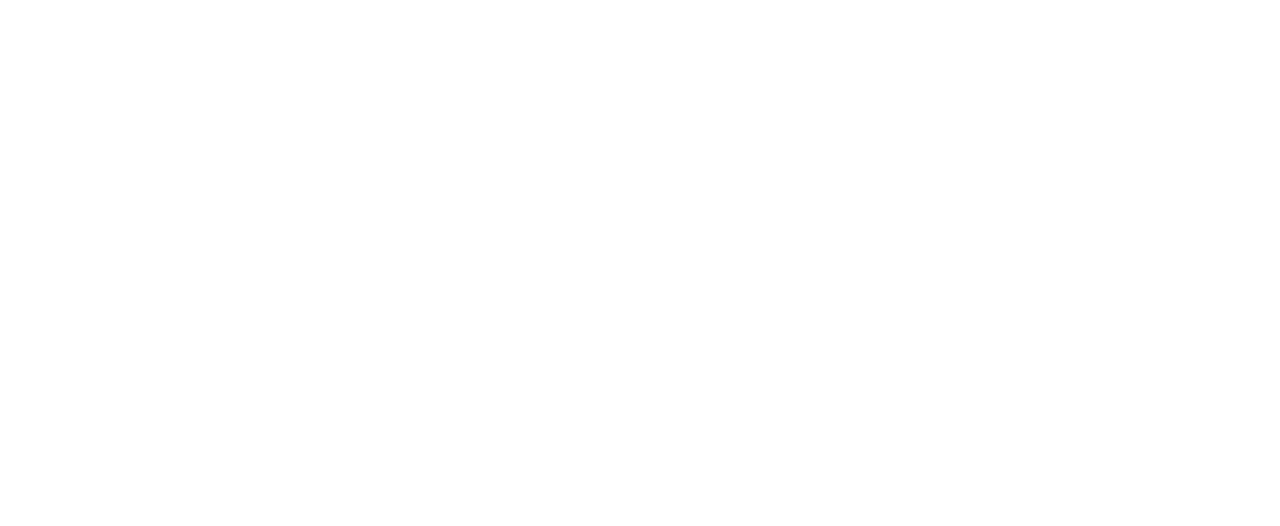
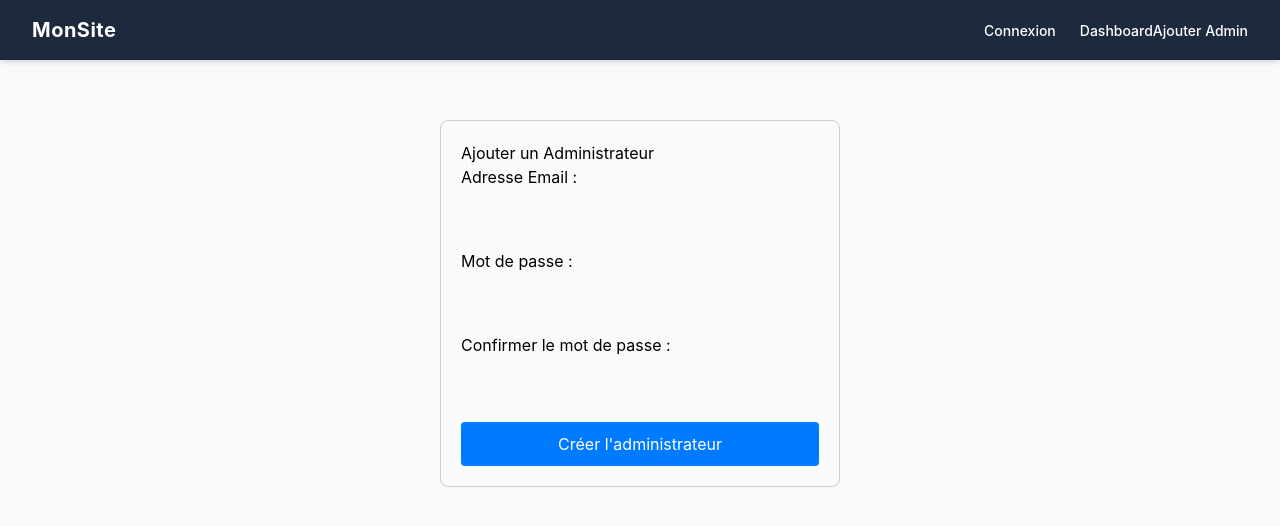
Before and after one commit to sitraka-22/profile_bas, a React (Vite) app: page /AddAdminForm in a window 1280 px wide. Before the commit this address had no page. Shown: the top 526 px of the page. Built offline with nearby package versions, Linux system fonts and the light colour scheme.

Commit message:
ReAjout des Administrateur

```diff
--- a/src/App.tsx
+++ b/src/App.tsx
@@ -1,23 +1,25 @@
-import { useState } from 'react'
-import { BrowserRouter as Router, Routes, Route, Navigate } from 'react-router-dom';
-
+import { BrowserRouter as Router, Routes, Route } from 'react-router-dom';
+import Navbar from './components/Navbar'; // Ajuste le chemin si nécessaire
 import Login from './page/Login';
 import Dashboard from './page/Dashboard';
+import AddAdminForm from './page/AjoutAdmin';
 
 function App() {
+  return (
+    <Router>
+      {/* La Navbar est fixe en haut et visible sur toutes les routes */}
+      <Navbar />
 
-
-  return (
-    <>
-      <Router>
+      {/* Conteneur principal avec une marge en haut pour ne pas être caché sous la Navbar */}
+      <div className="pt-20 min-h-screen bg-slate-50">
         <Routes>
+          <Route path="/" element={<Login />} />
           <Route path="/Dasshboard" element={<Dashboard />} />
-
-          <Route path="/" element={<Login/>} />
+           <Route path="/AddAdminForm" element={<AddAdminForm />} />
         </Routes>
-      </Router>
-    </>
-  )
+      </div>
+    </Router>
+  );
 }
 
-export default App
+export default App;
--- a/src/components/Navbar.tsx
+++ b/src/components/Navbar.tsx
@@ -1,23 +1,36 @@
-interface NavbarProps {
-  onNavigate: (page: string) => void;
-  activePage: string;
-}
+import React from "react";
+import { Link } from "react-router-dom";
 
-export default function Navbar({ onNavigate, activePage }: NavbarProps) {
+const Navbar: React.FC = () => {
   return (
-    <nav className="right-navbar">
-      <div className="nav-logo">COLASS</div>
-      <ul className="nav-links">
-        <li className={activePage === 'dashboard' ? 'active' : ''} onClick={() => onNavigate('dashboard')}>
-          Tableau de bord
+    <nav className="fixed top-0 left-0 w-full bg-slate-800 text-white px-8 py-4 flex justify-between items-center shadow-md z-50">
+      <h2 className="text-xl font-bold tracking-wide">MonSite</h2>
+
+      <ul className="flex items-center gap-6 list-none m-0 p-0">
+        <li>
+          <Link
+            to="/"
+            className="hover:text-blue-400 transition-colors duration-200 text-sm font-medium"
+          >
+            Connexion
+          </Link>
         </li>
-        <li className={activePage === 'projets' ? 'active' : ''} onClick={() => onNavigate('projets')}>
-          Gestion Chantiers
-        </li>
-        <li className={activePage === 'poubelle' ? 'active' : ''} onClick={() => onNavigate('poubelle')}>
-          Corbeille
+        <li>
+          <Link
+            to="/Dasshboard"
+            className="hover:text-blue-400 transition-colors duration-200 text-sm font-medium"
+          >
+            Dashboard
+          </Link><Link
+            to="/AddAdminForm"
+            className="hover:text-blue-400 transition-colors duration-200 text-sm font-medium"
+          >
+            Ajouter Admin
+          </Link>
         </li>
       </ul>
     </nav>
   );
-}
+};
+
+export default Navbar;
--- /dev/null
+++ b/src/page/AjoutAdmin.tsx
@@ -0,0 +1,120 @@
+import React, { useState, FormEvent } from 'react';
+
+interface FetchError {
+    message: string;
+}
+
+const AddAdminForm: React.FC = () => {
+    // États pour le formulaire
+    const [email, setEmail] = useState<string>('');
+    const [password, setPassword] = useState<string>('');
+    const [confirmPassword, setConfirmPassword] = useState<string>('');
+
+    // États pour la gestion des retours (Succès / Erreur)
+    const [error, setError] = useState<string | null>(null);
+    const [success, setSuccess] = useState<string | null>(null);
+    const [loading, setLoading] = useState<boolean>(false);
+
+    const handleSubmit = async (e: FormEvent<HTMLFormElement>) => {
+        e.preventDefault();
+        setError(null);
+        setSuccess(null);
+
+        // Validation basique des mots de passe côté client
+        if (password !== confirmPassword) {
+            setError("Les mots de passe ne correspondent pas.");
+            return;
+        }
+
+        if (password.length < 6) {
+            setError("Le mot de passe doit contenir au moins 6 caractères.");
+            return;
+        }
+
+        setLoading(true);
+
+        try {
+            // Remplace l'URL par celle de ton API si nécessaire (ex: http://localhost:5000)
+            const response = await fetch('/api/auth/register', {
+                method: 'POST',
+                headers: {
+                    'Content-Type': 'application/json',
+                },
+                body: JSON.stringify({ email, password }),
+            });
+
+            const data = await response.json();
+
+            if (!response.ok) {
+                throw new Error(data.message || "Une erreur est survenue.");
+            }
+
+            // Réinitialisation en cas de succès
+            setSuccess(data.message || "Administrateur créé avec succès !");
+            setEmail('');
+            setPassword('');
+            setConfirmPassword('');
+        } catch (err: any) {
+            setError(err.message || "Impossible de contacter le serveur.");
+        } finally {
+            setLoading(false);
+        }
+    };
+
+    return (
+        <div style={{ maxWidth: '400px', margin: '40px auto', padding: '20px', border: '1px solid #ccc', borderRadius: '8px' }}>
+            <h2>Ajouter un Administrateur</h2>
+
+            {error && <div style={{ color: 'red', marginBottom: '15px' }}>{error}</div>}
+            {success && <div style={{ color: 'green', marginBottom: '15px' }}>{success}</div>}
+
+            <form onSubmit={handleSubmit}>
+                <div style={{ marginBottom: '15px' }}>
+                    <label htmlFor="email" style={{ display: 'block', marginBottom: '5px' }}>Adresse Email :</label>
+                    <input
+                        id="email"
+                        type="email"
+                        value={email}
+                        onChange={(e) => setEmail(e.target.value)}
+                        required
+                        style={{ width: '100%', padding: '8px', boxSizing: 'border-box' }}
+                    />
+                </div>
+
+                <div style={{ marginBottom: '15px' }}>
+                    <label htmlFor="password" style={{ display: 'block', marginBottom: '5px' }}>Mot de passe :</label>
+                    <input
+                        id="password"
+                        type="password"
+                        value={password}
+                        onChange={(e) => setPassword(e.target.value)}
+                        required
+                        style={{ width: '100%', padding: '8px', boxSizing: 'border-box' }}
+                    />
+                </div>
+
+                <div style={{ marginBottom: '20px' }}>
+                    <label htmlFor="confirmPassword" style={{ display: 'block', marginBottom: '5px' }}>Confirmer le mot de passe :</label>
+                    <input
+                        id="confirmPassword"
+                        type="password"
+                        value={confirmPassword}
+                        onChange={(e) => setConfirmPassword(e.target.value)}
+                        required
+                        style={{ width: '100%', padding: '8px', boxSizing: 'border-box' }}
+                    />
+                </div>
+
+                <button
+                    type="submit"
+                    disabled={loading}
+                    style={{ width: '100%', padding: '10px', backgroundColor: '#007BFF', color: 'white', border: 'none', borderRadius: '4px', cursor: 'pointer' }}
+                >
+                    {loading ? 'Création en cours...' : "Créer l'administrateur"}
+                </button>
+            </form>
+        </div>
+    );
+};
+
+export default AddAdminForm;
```
